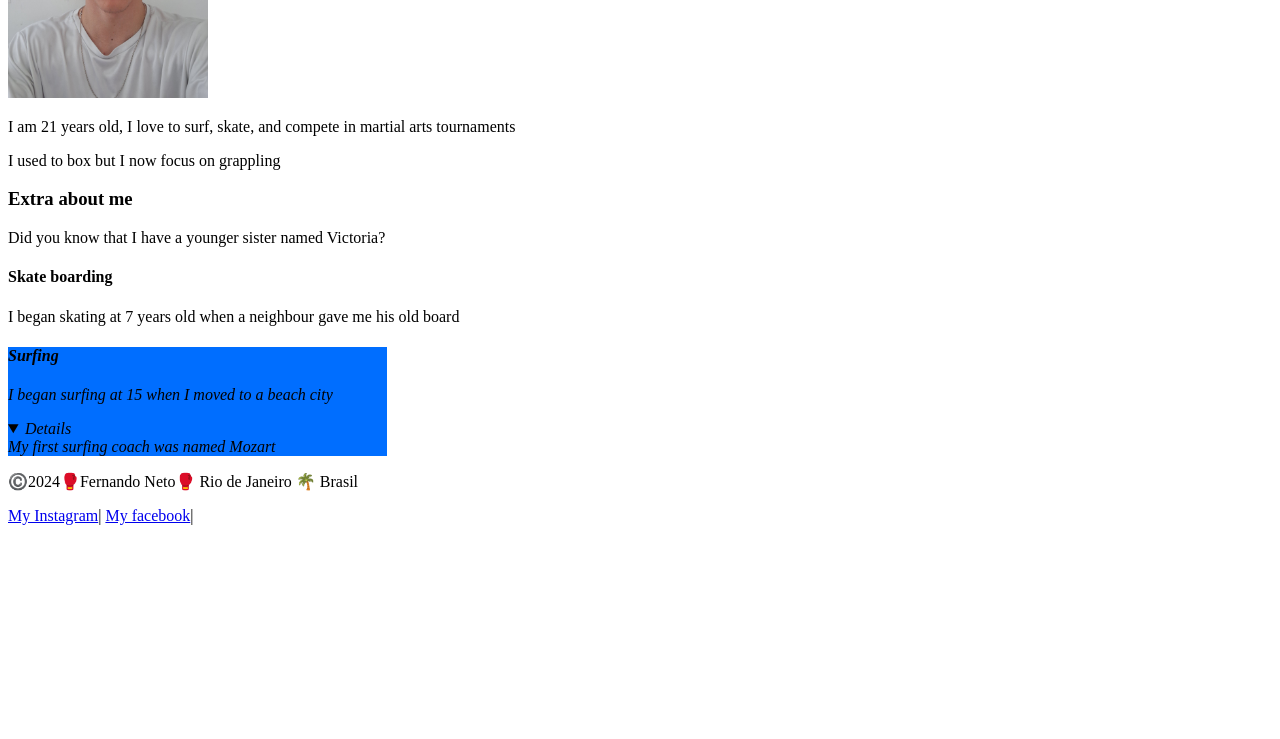
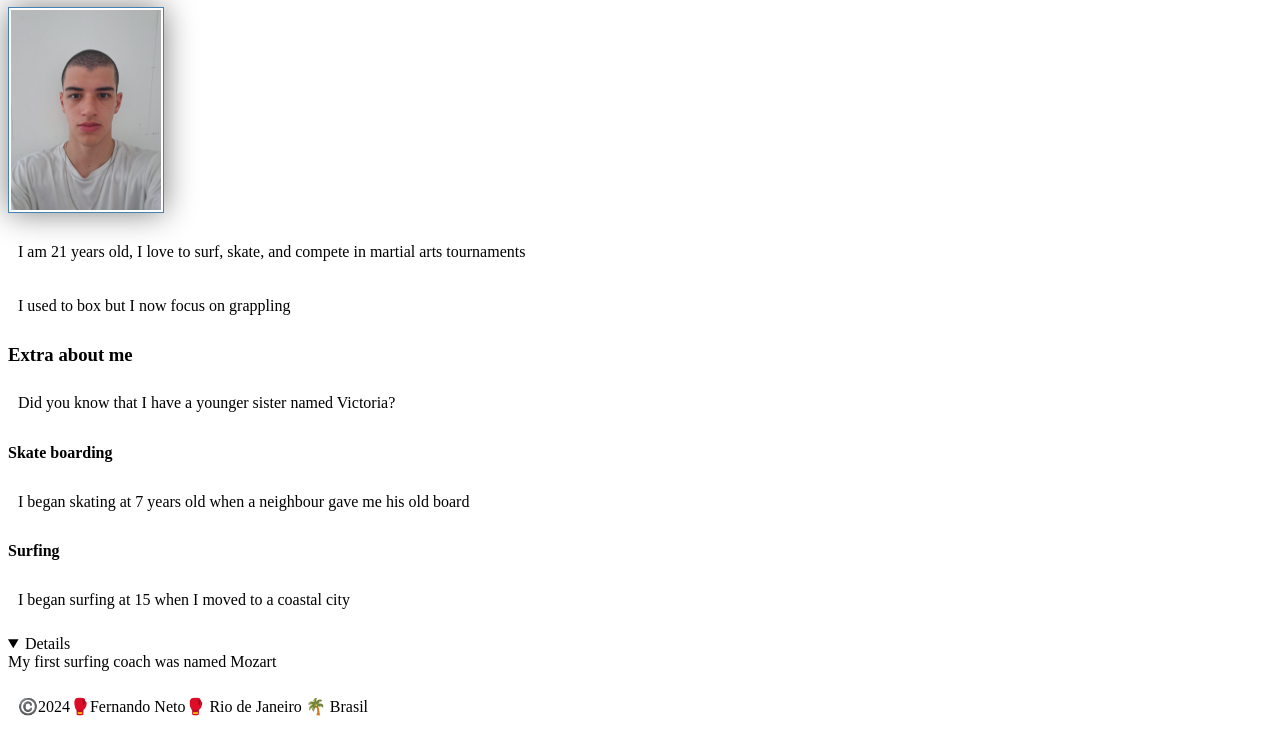
Before and after one commit to GrandSonNeto/wdd130, a plain HTML site: page index.html in a window 1280 px wide. Shown: the part 275-1014 px from the top of the page. Before the commit the page ends 808 px from the top, so only its background shows below. Drawn offline with Linux system fonts and the light colour scheme.

Commit message:
UPDATE: Added CSS to my website

```diff
--- a/index.html
+++ b/index.html
@@ -1,20 +1,10 @@
 <!doctype html>
 <html lang="en-US">
     <head>
-        <style>
-            aside {
-              width: 30%;
-              padding-left: 0px;
-              margin-left: 0px;
-              font-style: italic;
-              background-color: rgb(0, 110, 255);
-            }
-            </style>
-
     <meta charset="utf-8"/>
     <meta name="viewport" content="width=device-width,initial-scale=1.0">
     <title>Fernando Neto /// WDD 130</title>
-
+    <link rel="stylesheet" href="styles/styles.css">
     </head>
 <body>
     <header>
@@ -44,7 +34,7 @@
         <article>
         <aside>
             <h4>Surfing</h4>
-            <p>I began surfing at 15 when I moved to a beach city</p>
+            <p>I began surfing at 15 when I moved to a coastal city</p>
             <details open>My first surfing coach was named Mozart</details>
         </aside>
         </article>
--- /dev/null
+++ b/styles/styles.css
@@ -0,0 +1,26 @@
+nav {
+    background-color: steelblue;
+    padding: 10px
+}
+
+nav a {
+color: white;
+display: block;
+padding: 20px;
+}
+
+h1 {
+    color: steelblue;
+}
+
+img {
+    width: 150px;
+    height: auto;
+    border: 1px solid steelblue;
+    padding: 2px;
+    box-shadow: 0 0 30px gray;
+}
+
+p {
+    padding: 10px;
+}
```
